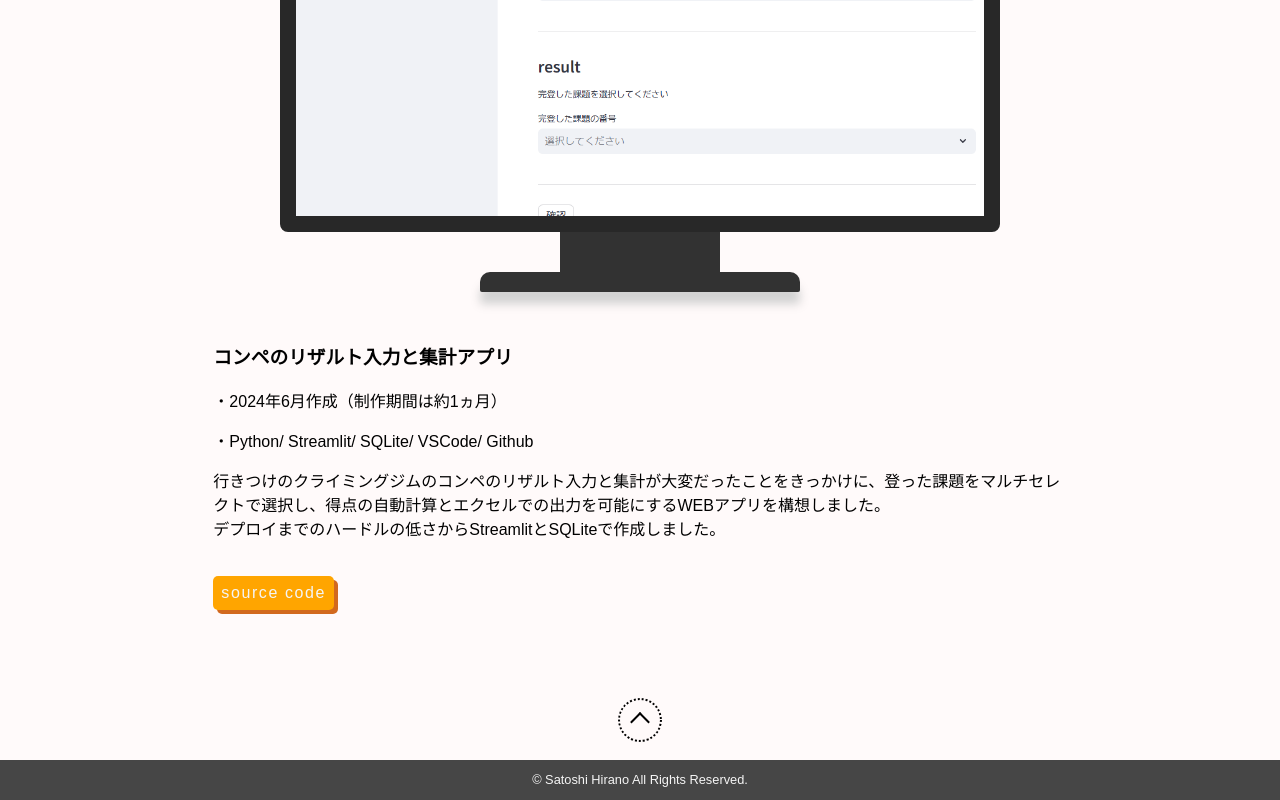
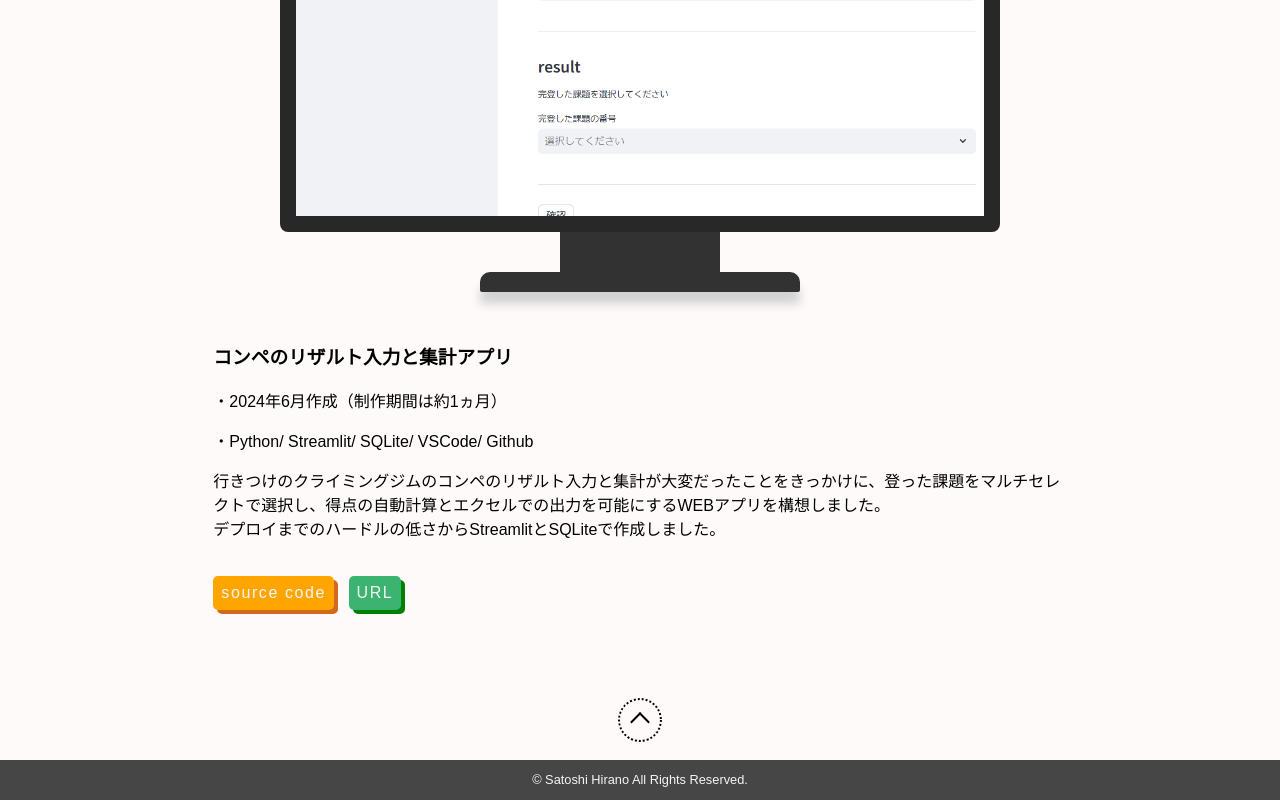
Before and after one commit to hirano-climb/SatoshiHirano_Portfoliosite, a plain HTML site: page product_1.html in a window 1280 px wide. Shown: the part 609-1409 px from the top of the page. Drawn offline with Linux system fonts and the light colour scheme.

Commit message:
memo-app

```diff
--- a/css/product.css
+++ b/css/product.css
@@ -122,8 +122,24 @@ main{
   box-shadow: unset;
   transform: translate(4px,4px);
 }
+.product .url_btn{
+  display: inline-block;
+  text-align: center;
+  padding: .5em;
+  color: whitesmoke;
+  letter-spacing: .1em;
+  background-color: mediumseagreen;
+  border-radius: 5px;
+  box-shadow: 4px 4px 0px green;
+  transition: .3s;
+}
+.product .url_btn:hover {
+  box-shadow: unset;
+  transform: translate(4px,4px);
+}
 .product a{
   margin-top: 20px;
+  margin-right: 10px;
 }
 
 footer{
--- a/product_1.html
+++ b/product_1.html
@@ -34,6 +34,7 @@
       <p>行きつけのクライミングジムのコンペのリザルト入力と集計が大変だったことをきっかけに、登った課題をマルチセレクトで選択し、得点の自動計算とエクセルでの出力を可能にするWEBアプリを構想しました。<br>
         デプロイまでのハードルの低さからStreamlitとSQLiteで作成しました。</p>
       <a class="share_btn" href="https://github.com/hirano-climb/streamlit_climb_compe_app.git">source code</a>
+      <a class="url_btn" href="https://appclimbcompeapp-8qmglktavkwftccrnafe4r.streamlit.app/">URL</a>
     </div>
   </main>
 
```
Also changed, not shown: product_3.html (+1 -0 lines).
